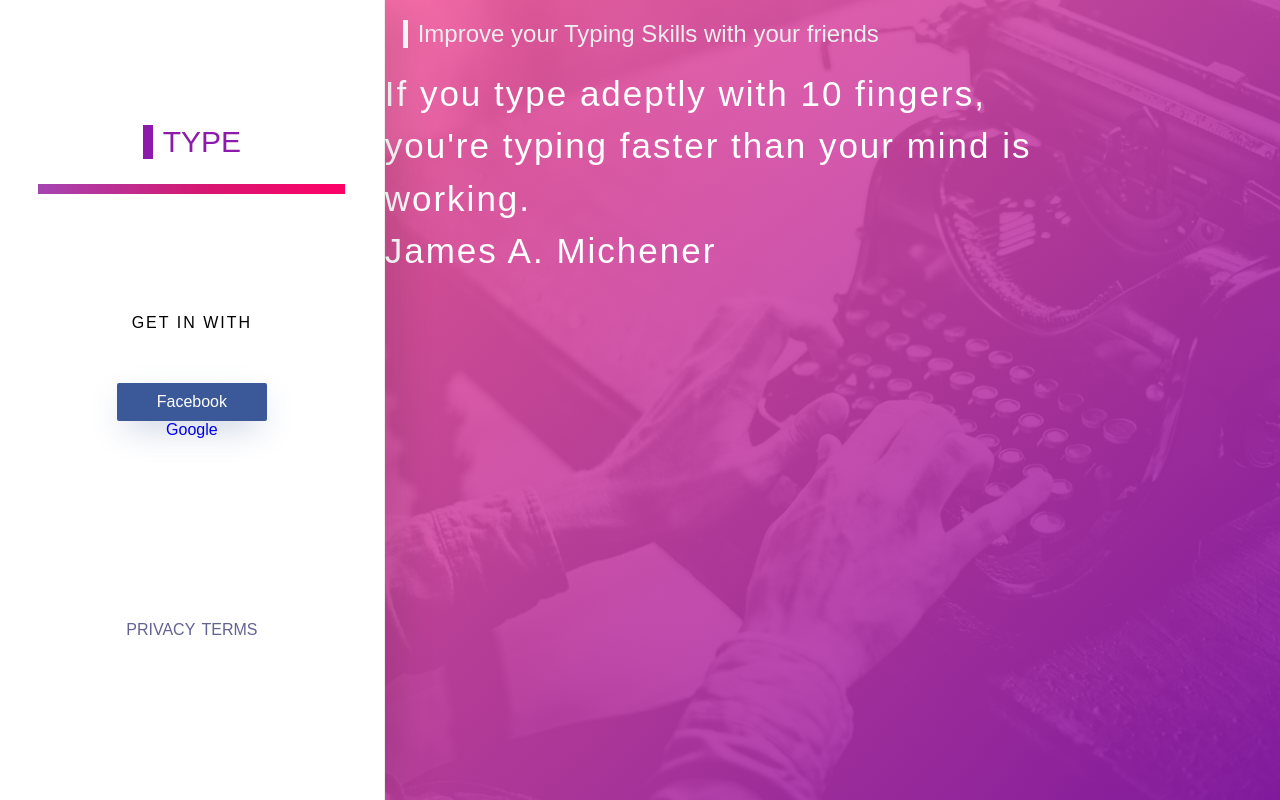
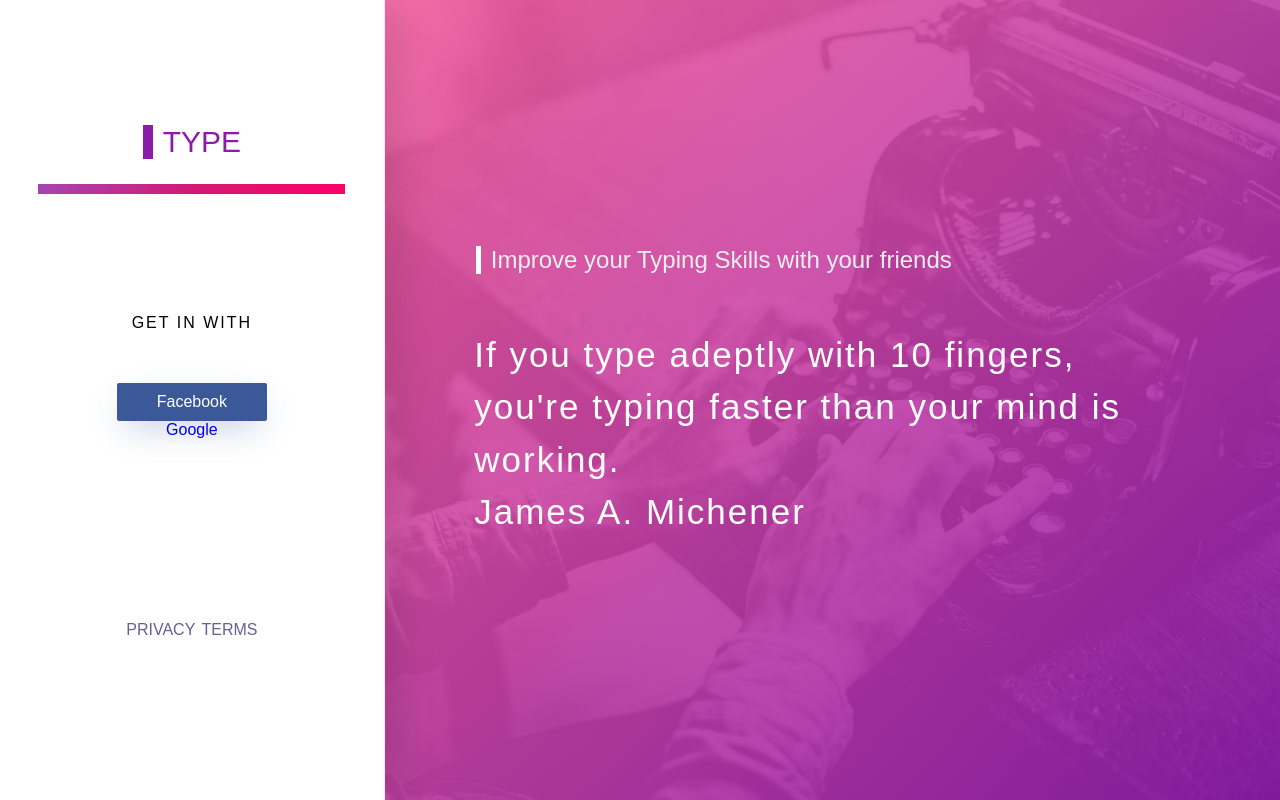
Before and after one commit to chingu-voyage6/Geckos-Team-11, a React (Create React App) app in the folder wpm/: page / in a window 1280 px wide. Built offline with nearby package versions, Linux system fonts and the light colour scheme.

Commit message:
fixed landing page

```diff
--- a/wpm/src/App.css
+++ b/wpm/src/App.css
@@ -138,22 +138,14 @@
     width:70%;
     background-image: linear-gradient(135deg, rgba(247, 97, 161, 0.9) 0%, rgba(140, 27, 171, 0.9) 100%),url('./assets/typewriter.jpeg');
     background-repeat: no-repeat;
-    /*background: none center/cover #f2f2f2;*/
     background-size: cover;
-    display: cover;
+    display: flex;
     justify-content: center;
     align-items: center;
     font-family: 'Work Sans', sans-serif;
     flex-direction: column;
+  }
 
-    /*position: absolute;
-    left: 30%;
-    color: white;
-    background-image: linear-gradient(135deg, rgba(247, 97, 161, 0.9) 0%, rgba(140, 27, 171, 0.9) 100%),url('./assets/typewriter.jpeg');
-    background-position: center;
-    font-weight: 300;
-    text-align: center;*/
-  }
   #home-article h2{
     float: left;
     font-weight: 300;
@@ -163,6 +155,7 @@
     padding-left: 10px;
     margin-left: 18px;
   }
+
   #home-article p{
     width: 80%;
     font-size: 35px;
@@ -172,20 +165,25 @@
     font-weight: 300;
     text-shadow: -2px 1px rgba(black, 0.1);
   }
+
   #home-article span{
     font-weight: 400;
   }
+
   #home-footer{
     margin-top: 25%;
   }
+
   #home-footer a{
     margin: 0 1%;
     color: #626293;
     text-decoration: none;
   }
+
   #home-footer a:hover{
     text-decoration: underline;
   }
+
   /* ::::: HOMEPAGE DESIGN ::::*/
   .testContainer {
     width: 100%;
--- a/wpm/src/components/Landingpage.js
+++ b/wpm/src/components/Landingpage.js
@@ -27,13 +27,13 @@ import '../App.css';
             </div>
             </div>
           </section>
-          <article id='home-article'>
+          <div id='home-article'>
             <h2 id='home-article-header'>Improve your Typing Skills with your friends</h2>
             <p id='home-article-para'>If you type adeptly with 10 fingers, you're typing faster than your mind is working.
               <br/>
               <span>James A. Michener</span>
             </p>
-          </article>
+          </div>
         </main>
       )
     }
```
